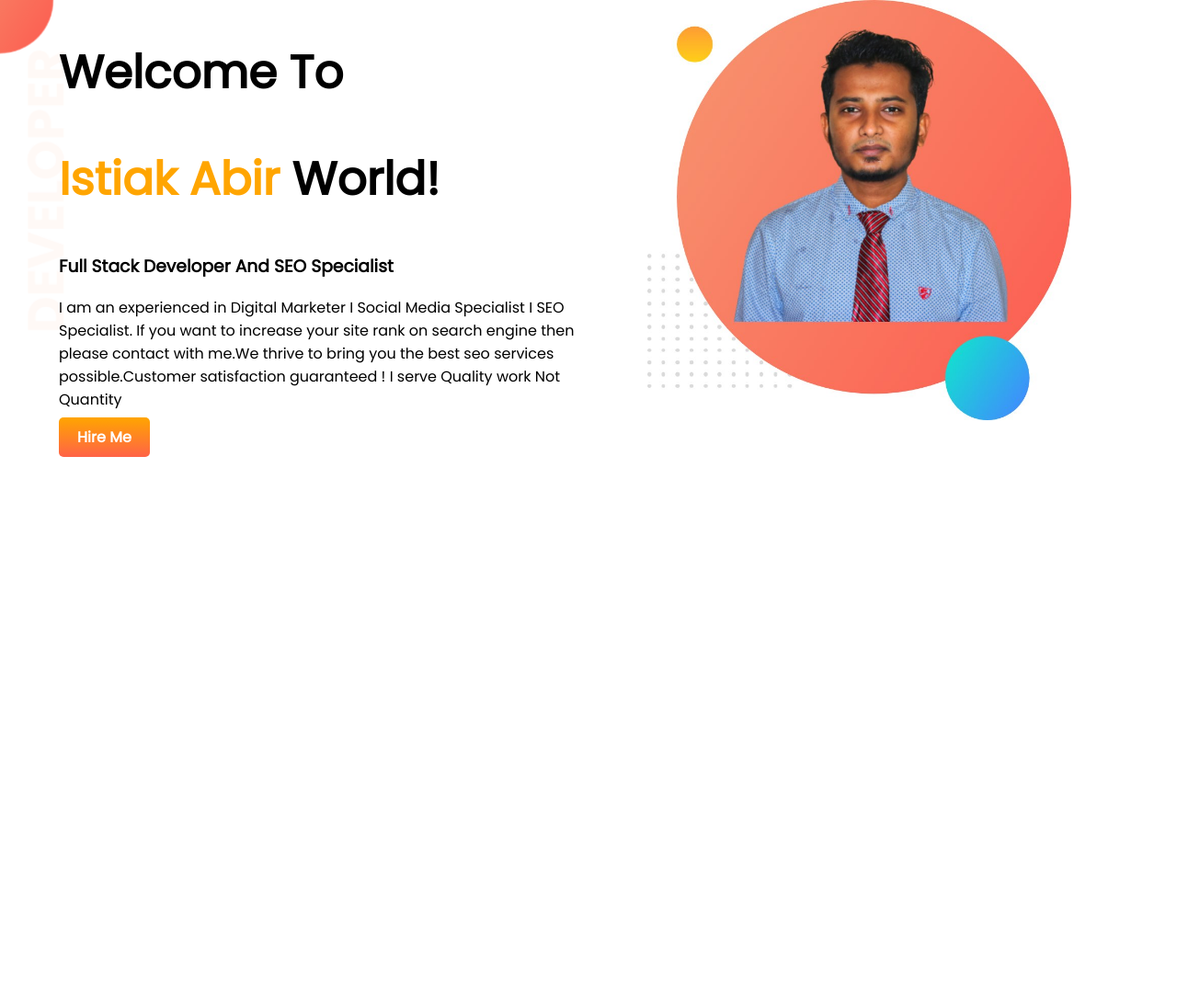
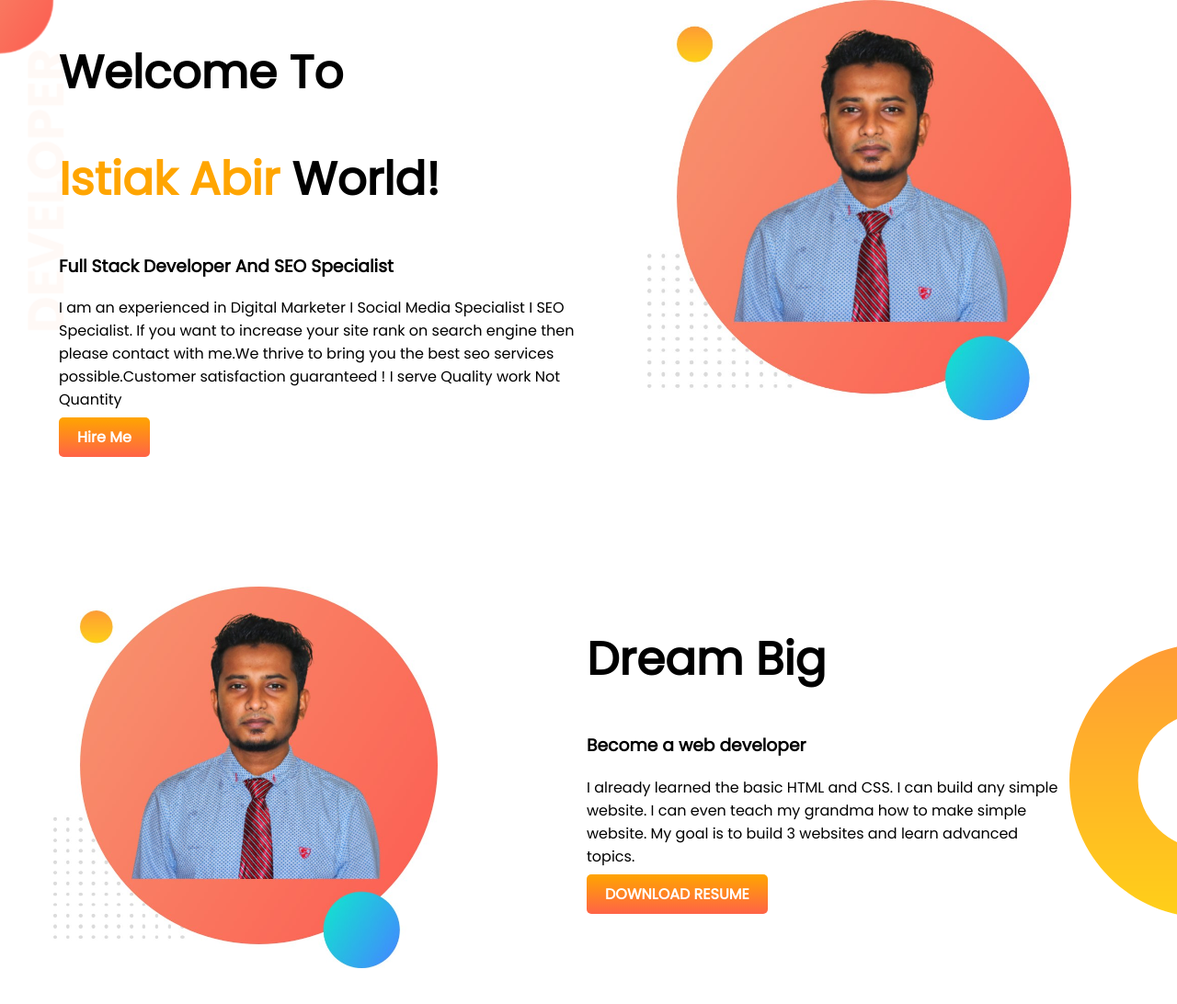
Before and after one commit to istiakabir/day-4-protfolio, a plain HTML site: page index.html in a window 1280 px wide. Shown: the whole page at 92% size. Before the commit the page ends 800 px from the top, so only its background shows below. Drawn offline with Linux system fonts and the light colour scheme.

Commit message:
second part

```diff
--- a/index.html
+++ b/index.html
@@ -37,6 +37,27 @@
 
     </section>
 
+    <section class="dream-bg">
+        <div class="half-width">
+            <img src="images/Portfolio.jpg" alt="">
+        </div>
+
+        <div class="half-width">
+            <h1>Dream Big</h1>
+            <h3>Become a web developer</h3>
+            <p>I already learned the basic HTML and CSS. I can build any simple website. I can even teach my grandma how
+                to make simple website. My goal is to build 3 websites and learn advanced topics.</p>
+
+            <a class="hireme-button" href="https://www.linkedin.com/in/istiaktrofder/" target="_blank">DOWNLOAD
+                RESUME</a>
+
+        </div>
+
+
+
+
+    </section>
+
 
 </body>
 
--- a/style.css
+++ b/style.css
@@ -13,6 +13,7 @@ h1{
 
 section{
     display: flex;
+    margin-bottom: 150px;
 }
 
 .half-width{
@@ -38,3 +39,10 @@ section{
     background-image: url(images/top-banner.png);
     background-repeat: no-repeat;
 }
+
+.dream-bg{
+    background-image: url(images/dream-bg.png);
+    background-repeat: no-repeat;
+    background-position: right;
+    padding-right: 120px;
+}
```
